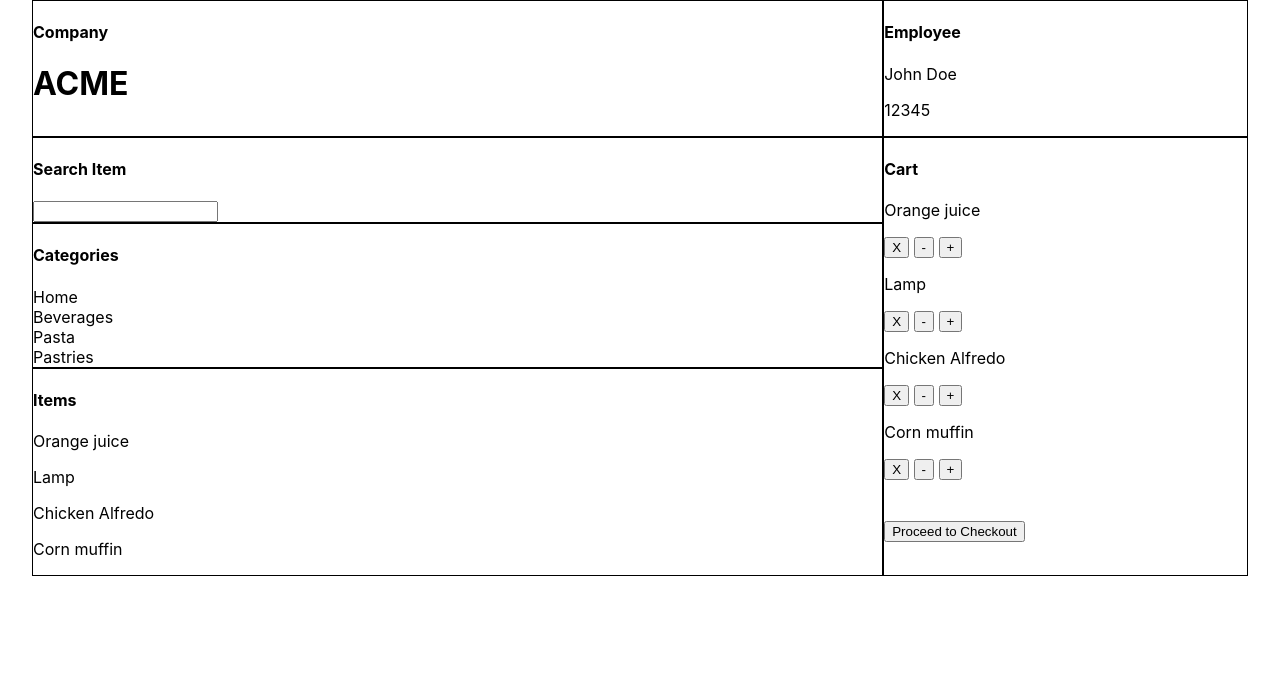
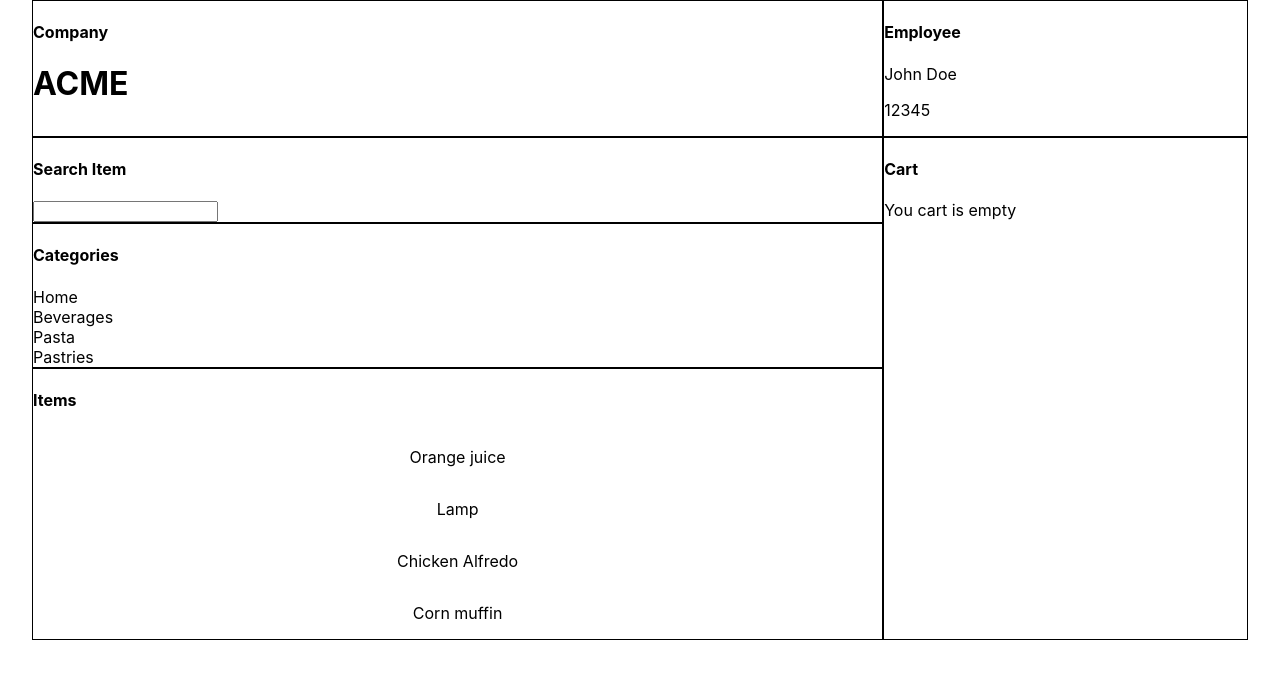
Before and after one commit to Kyle-Ortiz/group-hack-project, a Next.js app: page /selection in a window 1280 px wide. Shown: the top 678 px of the page. Built offline with nearby package versions, Linux system fonts and the light colour scheme.

Commit message:
shopping cart successfully modeled

```diff
--- a/components/cart/Cart.js
+++ b/components/cart/Cart.js
@@ -3,7 +3,7 @@ import ItemInCart from '../items/ItemInCart';
 
 function Cart({items}) {
 
-    if(!items) return <p>You cart is empty</p>
+    if(!items.length) return <p>You cart is empty</p>
 
     // const set = new Set(items);
 
--- /dev/null
+++ b/components/cart/CartContext.js
@@ -0,0 +1,58 @@
+import React, {useState, createContext } from 'react'
+
+export const CartContext =  createContext();
+const itemsList = new Map();
+
+export const CartProvider = ( {children }) => {
+
+    const [basket, setBasket] = useState([]);
+
+    function addCartItem(item){
+        const { name } = item
+
+        if(!itemsList.has(name)){
+            itemsList.set(name, {...item, quantity: 1})
+        }
+        else {
+            const updatedItem = itemsList.get(name)
+            updatedItem.quantity++
+            itemsList.set(name, updatedItem)
+        }
+        setBasket([...itemsList.values()])
+    }
+
+    function subtractCartItem(item){
+        const { name } = item
+        const updatedItem = itemsList.get(name);
+
+        if(updatedItem.quantity === 1){
+            itemsList.delete(name)
+        }
+        else {
+            updatedItem.quantity--
+            itemsList.set(name, updatedItem)
+        }
+        setBasket([...itemsList.values()])
+    }
+
+    function eliminateCartItem(item){
+        itemsList.delete(item.name)
+        setBasket([...itemsList.values()])
+    }
+
+
+    return (
+        <CartContext.Provider
+            value= {{
+                addCartItem,
+                subtractCartItem,
+                eliminateCartItem,
+                basket,
+                setBasket
+            }}
+        >
+            {children}
+        </CartContext.Provider>
+    )
+
+}
--- a/components/items/ItemInCart.js
+++ b/components/items/ItemInCart.js
@@ -1,11 +1,22 @@
-import React from 'react'
+import React, {useContext} from 'react'
+import { CartContext } from '../cart/CartContext';
 
 function ItemInCart({item}) {
 
+    const {addCartItem, subtractCartItem, eliminateCartItem } = useContext(CartContext);
+
     return (
         <div className='itemInCart'>
-            <p>{item.name}</p>
-            <button>X</button>  <button>-</button>  <button>+</button>
+            <p>{item.name} {item.quantity}</p>
+            <button onClick={() => eliminateCartItem(item)}>
+                X
+            </button>
+            <button onClick={() => subtractCartItem(item)}>
+                -
+            </button>
+            <button onClick={() => addCartItem(item)}>
+                +
+            </button>
         </div>
     )
 
--- a/components/items/ItemOnScreen.js
+++ b/components/items/ItemOnScreen.js
@@ -1,9 +1,13 @@
-import React from 'react'
+import React, { useContext } from 'react'
+import { CartContext } from '../cart/CartContext';
 
 function ItemOnScreen({item}){
 
+    const { addCartItem } = useContext(CartContext);
+
     return(
-        <div className='"itemOnScreen'>
+        <div className='"individualItem' onClick={() => addCartItem(item)}>
+        {/* <div className='"individualItem' > */}
             <div>{item.picture}</div>
             <p>{item.name}</p>
         </div>
--- a/components/items/Items.js
+++ b/components/items/Items.js
@@ -1,12 +1,14 @@
 import React from 'react'
 import ItemOnScreen from './ItemOnScreen'
+import styles from '../../styles/Selection.module.css'
 
 function Items({items}) {
 
     if(!items.length) return <p>Sorry, no items to display</p>
 
     return (
-        <div className='itemsScreen'>
+        // <div className='itemsScreen'>
+        <div className={styles.itemsOnScreen}>
             {items.map((item, index) => {
                 return <ItemOnScreen item={item} key={index}/>
             })}
--- a/pages/_app.js
+++ b/pages/_app.js
@@ -1,9 +1,14 @@
 import '../styles/globals.css'
 import signup from '../styles/form.css'
+import { CartProvider } from '../components/cart/CartContext'
 
 
 function MyApp({ Component, pageProps }) {
-  return <Component {...pageProps} />
+  return (
+    <CartProvider>
+        <Component {...pageProps} />
+    </CartProvider>
+  )
 }
 
 export default MyApp
--- a/pages/selection.js
+++ b/pages/selection.js
@@ -1,5 +1,6 @@
-import React from 'react'
+import React, {useContext} from 'react'
 import Cart from '../components/cart/Cart'
+import { CartContext } from '../components/cart/CartContext'
 import Categories from '../components/categories'
 import CompanyLogo from '../components/company/CompanyLogo'
 import Employee from '../components/employee/employee'
@@ -23,6 +24,8 @@ const categoriesList = [
 ]
 
 function Selection() {
+
+  const { basket } = useContext(CartContext);
 
   return (
       <div className={styles.container}>
@@ -51,7 +54,7 @@ function Selection() {
 
                         <div className={styles.cartContainer}>
                             <h4>Cart</h4>
-                            <Cart items={itemsList} />
+                            <Cart items={basket} />
                         </div>
 
                         <div className={styles.itemsContainer}>
--- a/styles/Selection.module.css
+++ b/styles/Selection.module.css
@@ -48,5 +48,13 @@
 
 .itemsContainer{
     grid-area: items;
-    border: solid 1px black
+    border: solid 1px black;
 }
+
+.itemsOnScreen {
+    display: grid;
+    grid-template-columns: 1 1;
+    grid-template-rows: 1 1;
+    justify-items: center;
+    /* grid-template-rows: max-content; */
+}
```
Also changed, not shown: components/cart/cartBasket.js (added, +18 -0 lines), actions/items.js (added), components/admin/Item.js (renamed from components/Item.js).
